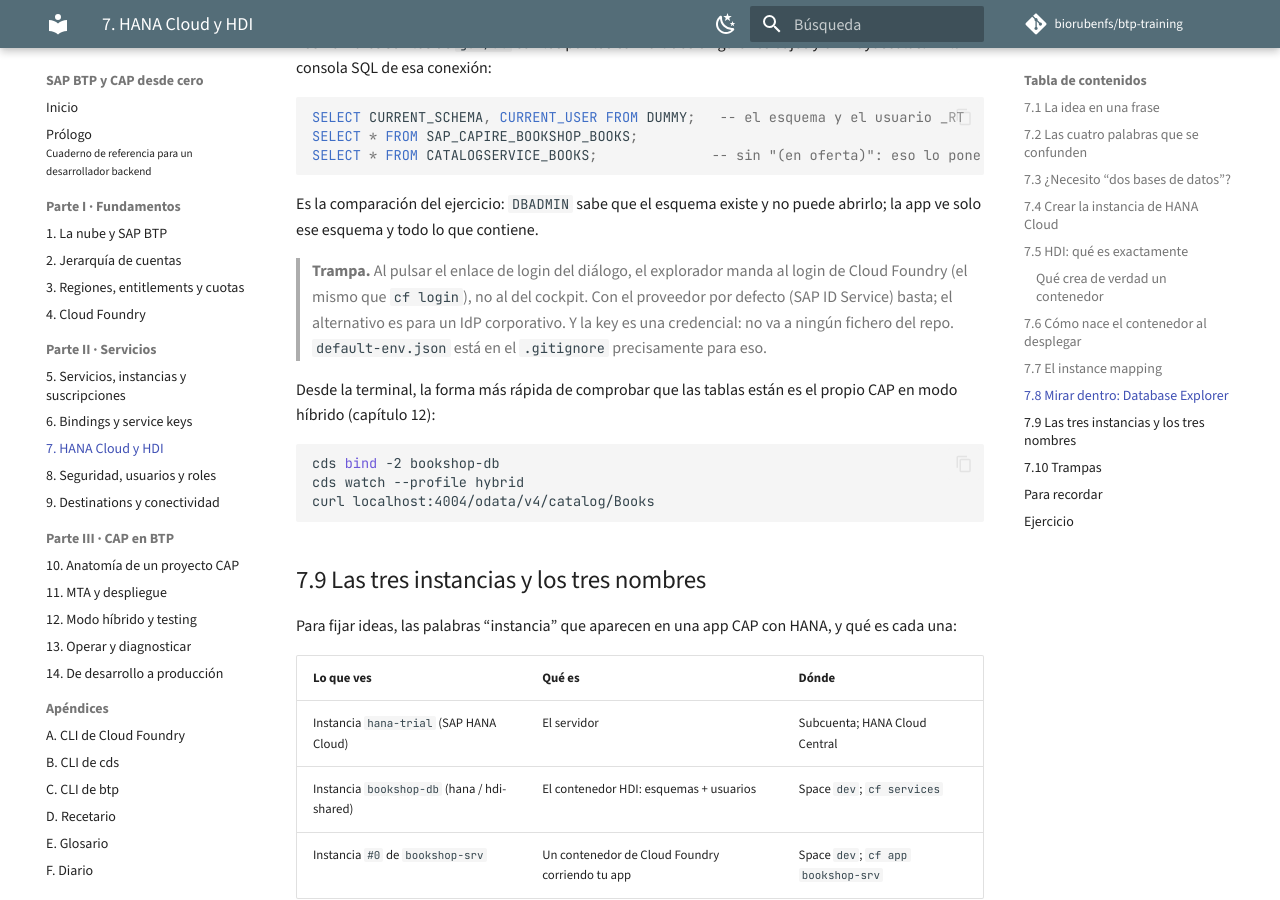
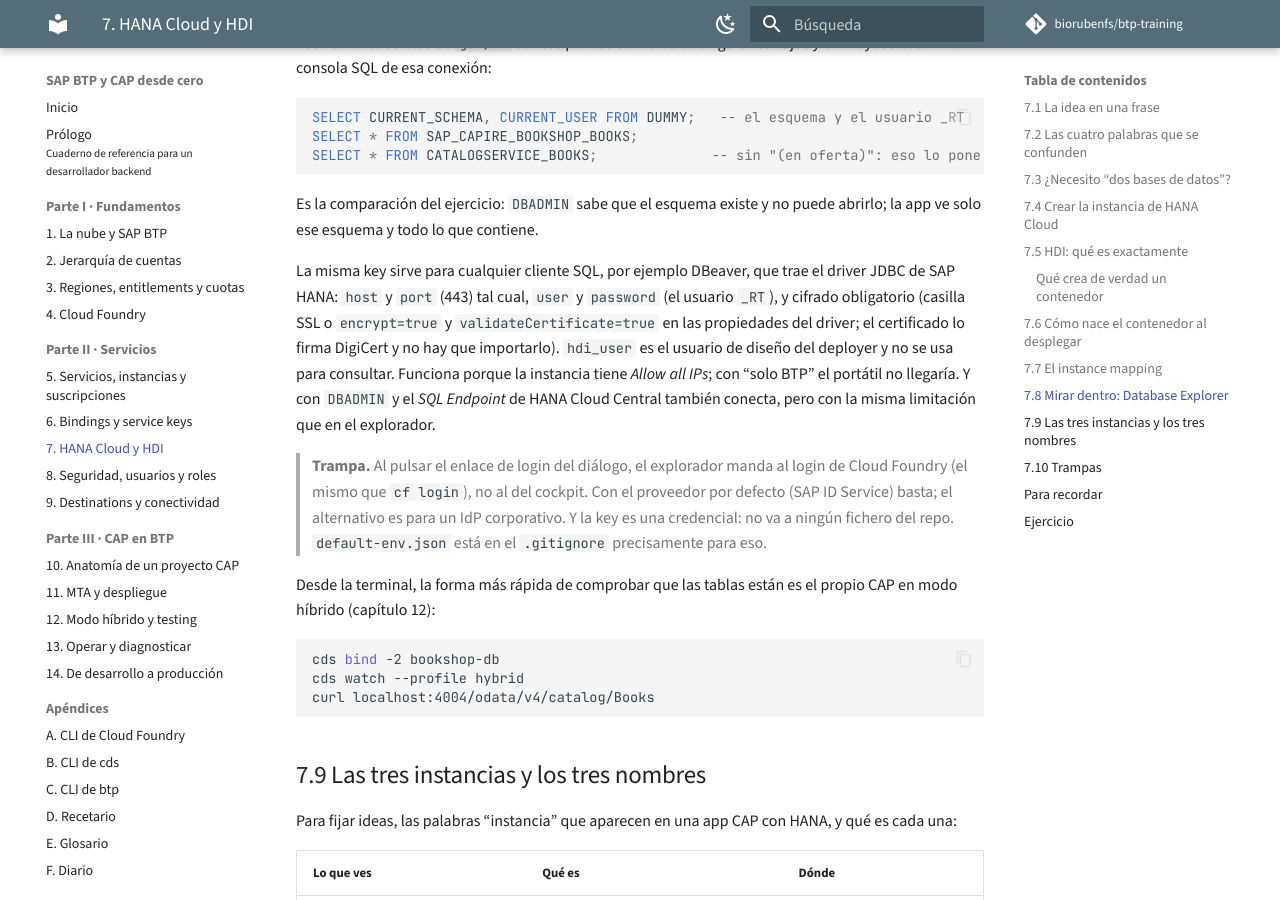
Before and after one commit to biorubenfs/btp-training, an MkDocs documentation site: the page built from libro-btp/07-hana-cloud-y-hdi.md, in a window 1280 px wide and 900 px high, scrolled down 7445 px. Built offline with MkDocs 1.6.1 and Material for MkDocs 9.7.7, drawn with Linux system fonts in a browser that asks for light colours; comment, search, counter and statistics services are not loaded.

Commit message:
Capítulo 7.8: conectar un cliente SQL externo (DBeaver) al contenedor con la service key
Co-Authored-By: Claude Fable 5.1 <noreply@anthropic.com>

```diff
--- a/libro-btp/07-hana-cloud-y-hdi.md
+++ b/libro-btp/07-hana-cloud-y-hdi.md
@@ -322,6 +322,16 @@ SELECT * FROM CATALOGSERVICE_BOOKS;              -- sin "(en oferta)": eso lo po
 Es la comparación del ejercicio: `DBADMIN` sabe que el esquema existe y no
 puede abrirlo; la app ve solo ese esquema y todo lo que contiene.
 
+La misma key sirve para cualquier cliente SQL, por ejemplo DBeaver, que
+trae el driver JDBC de SAP HANA: `host` y `port` (443) tal cual, `user` y
+`password` (el usuario `_RT`), y cifrado obligatorio (casilla SSL o
+`encrypt=true` y `validateCertificate=true` en las propiedades del driver;
+el certificado lo firma DigiCert y no hay que importarlo). `hdi_user` es
+el usuario de diseño del deployer y no se usa para consultar. Funciona
+porque la instancia tiene *Allow all IPs*; con "solo BTP" el portátil no
+llegaría. Y con `DBADMIN` y el *SQL Endpoint* de HANA Cloud Central también
+conecta, pero con la misma limitación que en el explorador.
+
 > **Trampa.** Al pulsar el enlace de login del diálogo, el explorador manda
 > al login de Cloud Foundry (el mismo que `cf login`), no al del cockpit. Con
 > el proveedor por defecto (SAP ID Service) basta; el alternativo es para un
```
